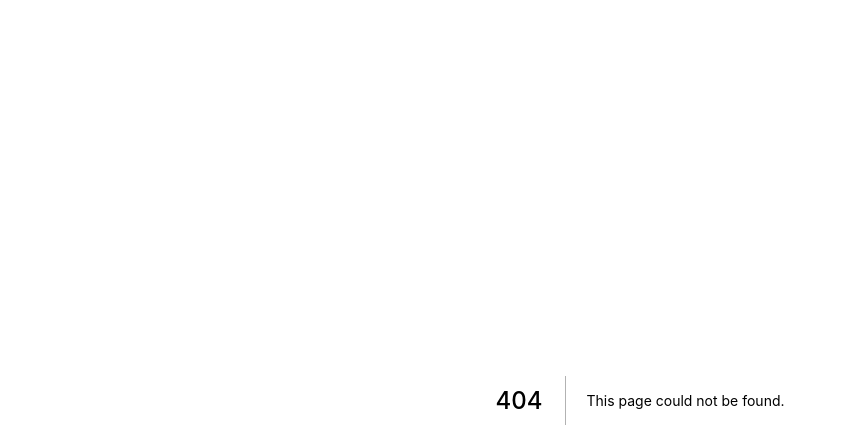
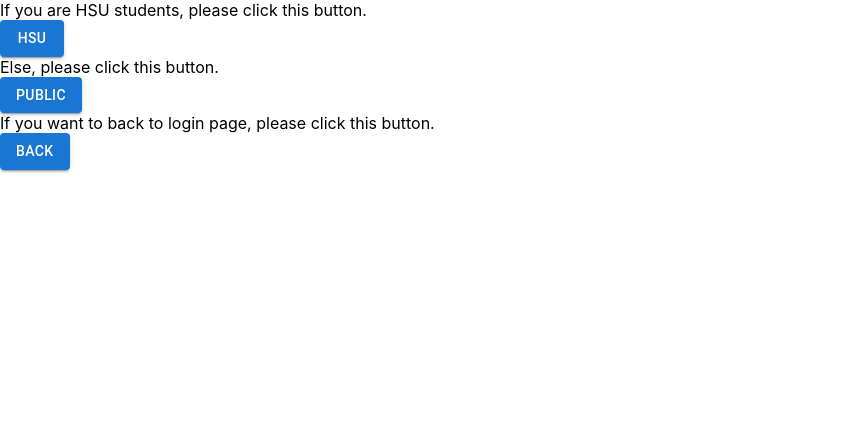
Before and after one commit to SunshinePeace/Socail-Media-Project, a Next.js app: page /Components/UserType in a window 1280 px wide. Before the commit this address had no page. Shown: the top 448 px of the page, without its empty margins (0-847 px from the left). Built offline with nearby package versions, Linux system fonts and the light colour scheme.

Commit message:
Add UserType

```diff
--- /dev/null
+++ b/pages/Components/UserType.tsx
@@ -0,0 +1,24 @@
+import React, { useState } from 'react';
+import { Button } from '@mui/material';
+import styles from '../../styles/Home.module.css'
+
+const UserType: React.FC = function () {
+
+
+    return (
+    <div className={styles.UserType}>
+        <div className={styles.publicUserType}>If you are HSU students, please click this button.
+            <div className={styles.UserType}><Button variant="contained"> HSU </Button></div>
+        </div>
+        <div className={styles.hsuUserType}>Else, please click this button.
+            <div className={styles.UserType}><Button variant="contained"> Public </Button></div>
+        </div>
+        <div className={styles.backLogin}>If you want to back to login page, please click this button.
+            <div className={styles.UserType}><Button variant="contained"> Back </Button></div>
+        </div>
+    </div>
+   )
+
+}
+
+export default UserType
```
